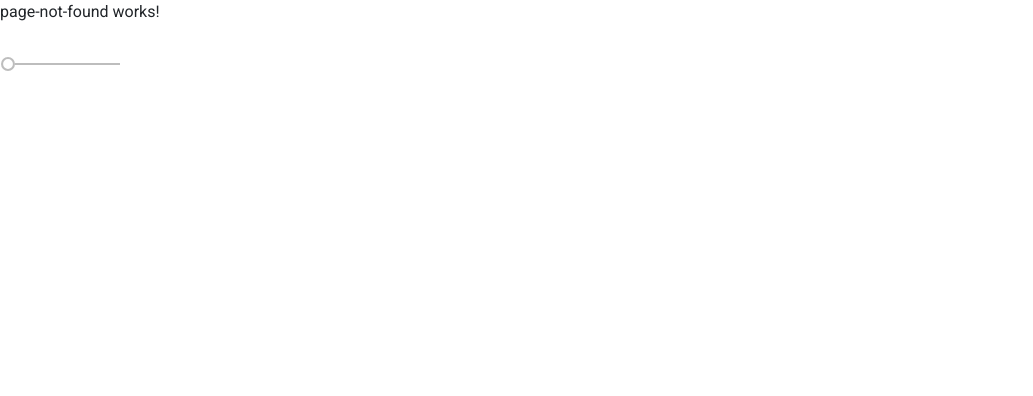
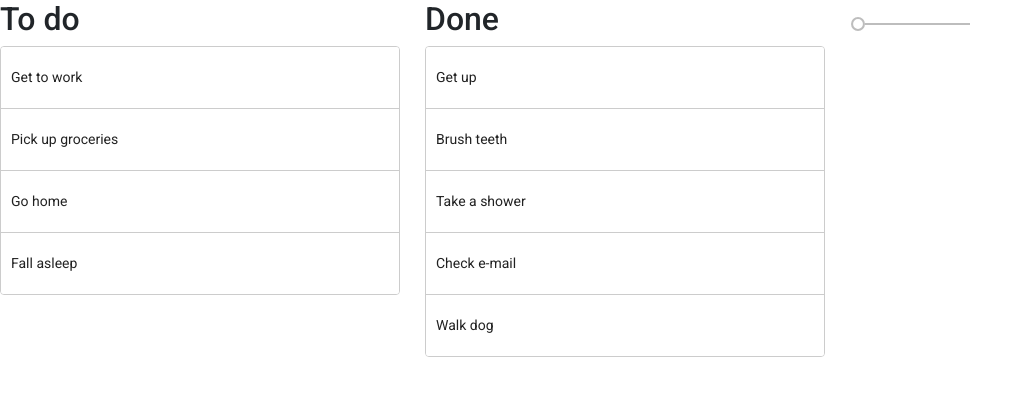
Before and after one commit to fxanhkhoa/Generator_ReactiveForm, an Angular app in the folder WorkProducts/Form-Generator-Angular/Form-Generator/: page /generate-form in a window 1280 px wide. Shown: the top 396 px of the page, without its empty margins (0-1033 px from the left). Built offline with nearby package versions, Linux system fonts and the light colour scheme.

Commit message:
building drag drop

```diff
--- a/WorkProducts/Form-Generator-Angular/Form-Generator/src/app/generate-form/generate-form.component.css
+++ b/WorkProducts/Form-Generator-Angular/Form-Generator/src/app/generate-form/generate-form.component.css
@@ -0,0 +1,54 @@
+.example-container {
+   width: 400px;
+   max-width: 100%;
+   margin: 0 25px 25px 0;
+   display: inline-block;
+   vertical-align: top;
+ }
+
+ .example-list {
+   border: solid 1px #ccc;
+   min-height: 60px;
+   background: white;
+   border-radius: 4px;
+   overflow: hidden;
+   display: block;
+ }
+
+ .example-box {
+   padding: 20px 10px;
+   border-bottom: solid 1px #ccc;
+   color: rgba(0, 0, 0, 0.87);
+   display: flex;
+   flex-direction: row;
+   align-items: center;
+   justify-content: space-between;
+   box-sizing: border-box;
+   cursor: move;
+   background: white;
+   font-size: 14px;
+ }
+
+ .cdk-drag-preview {
+   box-sizing: border-box;
+   border-radius: 4px;
+   box-shadow: 0 5px 5px -3px rgba(0, 0, 0, 0.2),
+               0 8px 10px 1px rgba(0, 0, 0, 0.14),
+               0 3px 14px 2px rgba(0, 0, 0, 0.12);
+ }
+
+ .cdk-drag-placeholder {
+   opacity: 0;
+ }
+
+ .cdk-drag-animating {
+   transition: transform 250ms cubic-bezier(0, 0, 0.2, 1);
+ }
+
+ .example-box:last-child {
+   border: none;
+ }
+
+ .example-list.cdk-drop-list-dragging .example-box:not(.cdk-drag-placeholder) {
+   transition: transform 250ms cubic-bezier(0, 0, 0.2, 1);
+ }
--- a/WorkProducts/Form-Generator-Angular/Form-Generator/src/app/generate-form/generate-form.component.html
+++ b/WorkProducts/Form-Generator-Angular/Form-Generator/src/app/generate-form/generate-form.component.html
@@ -1 +1,27 @@
-<p>generate-form works!</p>
+<div class="example-container">
+   <h2>To do</h2>
+
+   <div
+     cdkDropList
+     #todoList="cdkDropList"
+     [cdkDropListData]="todo"
+     [cdkDropListConnectedTo]="[doneList]"
+     class="example-list"
+     (cdkDropListDropped)="drop($event)">
+     <div class="example-box" *ngFor="let item of todo" cdkDrag>{{item}}</div>
+   </div>
+ </div>
+
+ <div class="example-container">
+   <h2>Done</h2>
+
+   <div
+     cdkDropList
+     #doneList="cdkDropList"
+     [cdkDropListData]="done"
+     [cdkDropListConnectedTo]="[todoList]"
+     class="example-list"
+     (cdkDropListDropped)="drop($event)">
+     <div class="example-box" *ngFor="let item of done" cdkDrag>{{item}}</div>
+   </div>
+ </div>
--- a/WorkProducts/Form-Generator-Angular/Form-Generator/src/app/generate-form/generate-form.component.ts
+++ b/WorkProducts/Form-Generator-Angular/Form-Generator/src/app/generate-form/generate-form.component.ts
@@ -1,5 +1,6 @@
 import { Component, OnInit } from '@angular/core';
 import { FormControl, FormBuilder } from '@angular/forms';
+import {CdkDragDrop, moveItemInArray, transferArrayItem} from '@angular/cdk/drag-drop';
 
 @Component({
   selector: 'app-generate-form',
@@ -8,9 +9,34 @@ import { FormControl, FormBuilder } from '@angular/forms';
 })
 export class GenerateFormComponent implements OnInit {
 
+  todo = [
+    'Get to work',
+    'Pick up groceries',
+    'Go home',
+    'Fall asleep'
+  ];
+
+  done = [
+    'Get up',
+    'Brush teeth',
+    'Take a shower',
+    'Check e-mail',
+    'Walk dog'
+  ];
+
   constructor(private _formBuilder: FormBuilder) { }
 
   ngOnInit() {
   }
 
+  drop(event: CdkDragDrop<string[]>) {
+    if (event.previousContainer === event.container) {
+      moveItemInArray(event.container.data, event.previousIndex, event.currentIndex);
+    } else {
+      transferArrayItem(event.previousContainer.data,
+                        event.container.data,
+                        event.previousIndex,
+                        event.currentIndex);
+    }
+  }
 }
```
Also changed, not shown: WorkProducts/Form-Generator-Angular/Form-Generator/src/app/app.module.ts (+6 -1 lines).
